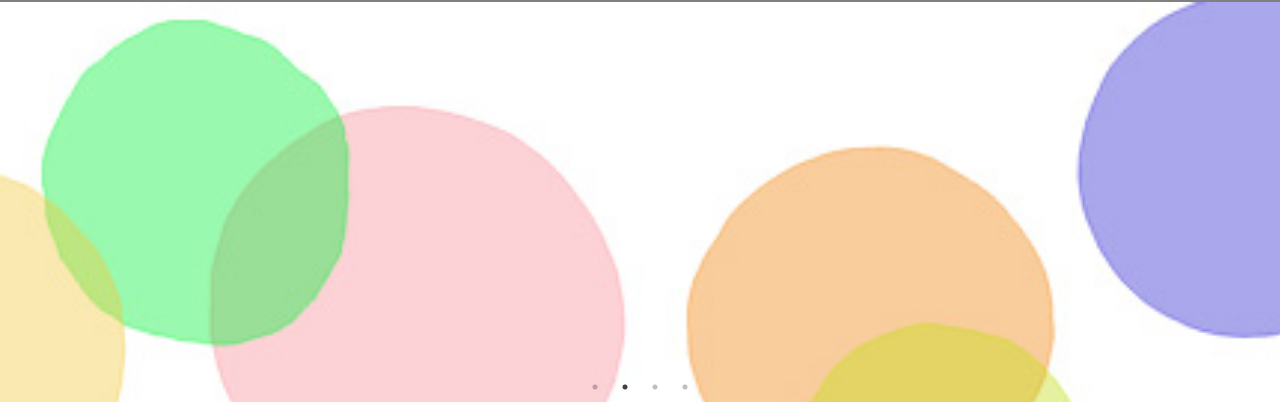
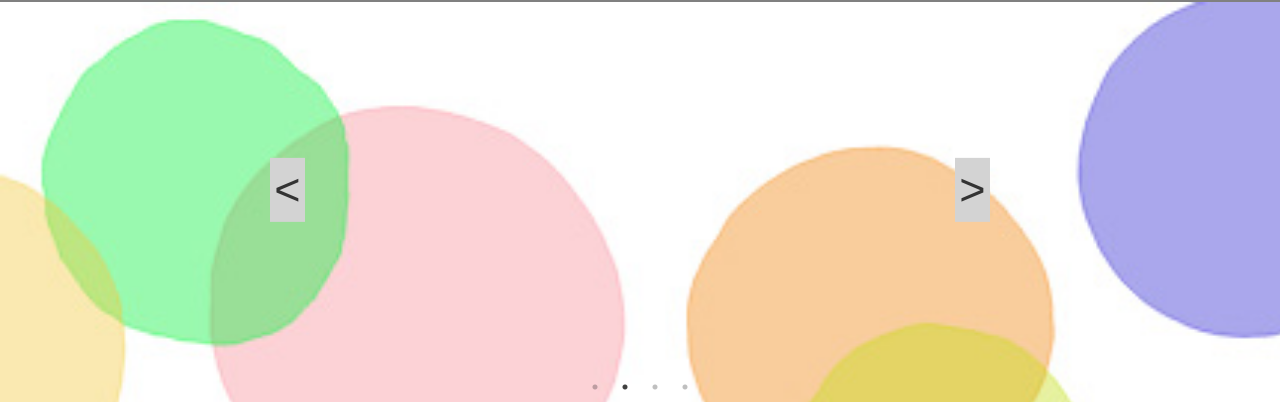
Before and after one commit to panasychkka/Layout3, a plain HTML site: page index.html in a window 1280 px wide. Shown: the part 308-719 px from the top of the page. Drawn offline with nearby package versions, Linux system fonts and the light colour scheme.

Commit message:
Фікси по слайдеру

```diff
--- a/index.html
+++ b/index.html
@@ -126,6 +126,8 @@
               </div>
             </div>
         </div>
+        <button class="prev-slide"><</button>
+    <button class="next-slide">></button>
     </div>
     <main>
     <div class="content">
--- a/script.js
+++ b/script.js
@@ -47,6 +47,7 @@ document.addEventListener('DOMContentLoaded', function () {
             }
         });
     });
+    $(document).ready(function () {
         // Ініціалізація Slick Slider
         $(".single-item").slick({
           dots: true,
@@ -58,4 +59,15 @@ document.addEventListener('DOMContentLoaded', function () {
           autoplay: true,
           autoplaySpeed: 4000,
         });
+
+        // Обробник для кнопки "Previous"
+        $(".prev-slide").on("click", function () {
+          $(".single-item").slick("slickPrev");
         });
+
+        // Обробник для кнопки "Next"
+        $(".next-slide").on("click", function () {
+          $(".single-item").slick("slickNext");
+        });
+    });
+});
--- a/style.css
+++ b/style.css
@@ -347,6 +347,34 @@ header {
     height: 100%;
     object-fit: cover;
 }
+/* Стилізація контейнера з кнопками */
+.slider-box {
+    position: relative;
+}
+
+/* Стилізація кнопок "Previous" та "Next" */
+.prev-slide,
+.next-slide {
+    position: absolute;
+    top: 47%; /* Позиціонування по центру вертикалі */
+    transform: translateY(-50%); /* Вирівнювання вертикально */
+    background-color: lightgray;
+    border: none;
+    font-size: 45px; /* Розмір шрифту для кнопок */
+    cursor: pointer;
+    width: 35px;
+}
+
+/* Стилізація кнопки "Previous" */
+.prev-slide {
+    left: 270px; /* Відступ від лівого краю 200 пікселів */
+}
+
+/* Стилізація кнопки "Next" */
+.next-slide {
+    right: 290px; /* Відступ від правого краю 200 пікселів */
+}
+
 @media (max-width: 576px) {
     .slider-box {
         height: 200px;
```
Lines whose indentation alone changed are shown as unchanged.
